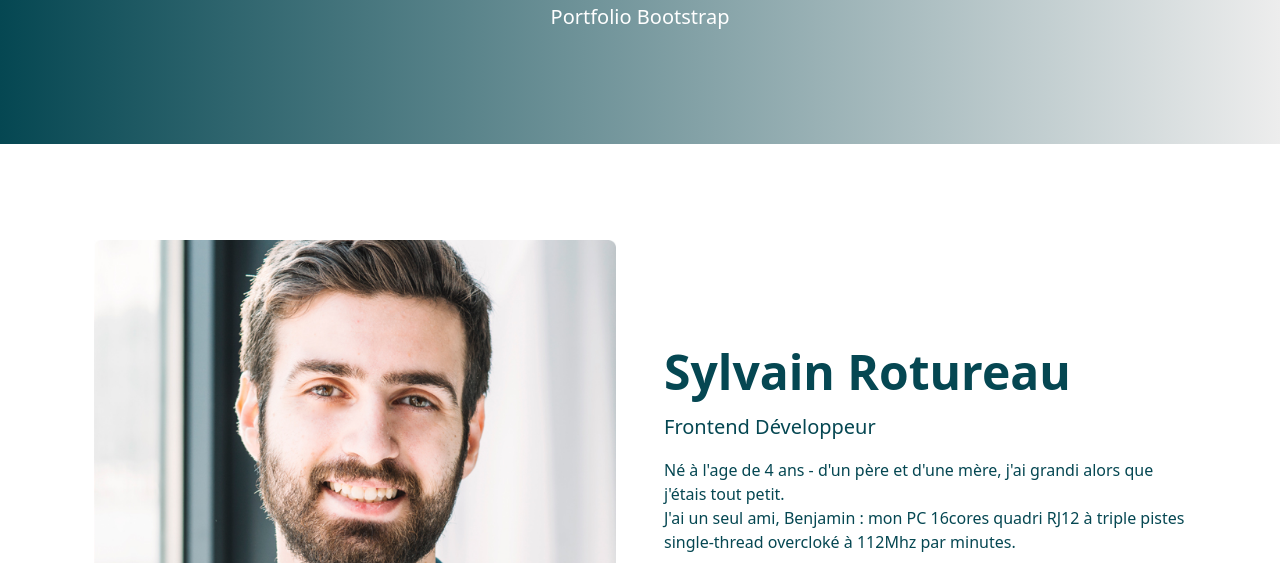
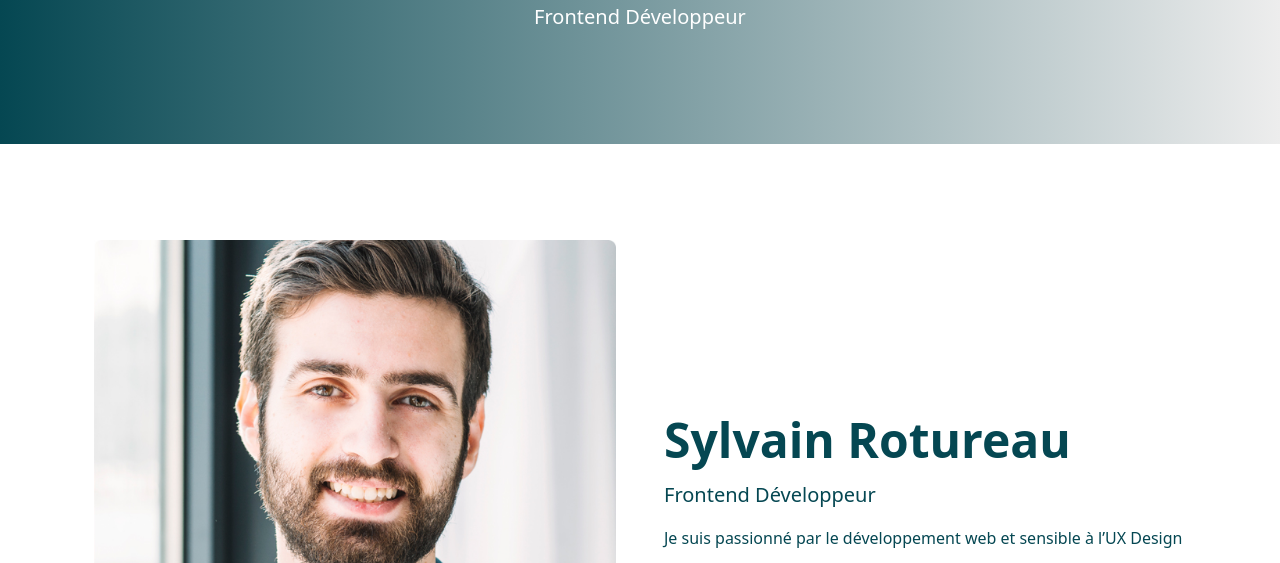
Before and after one commit to sylvainrotureau/portfolio2, a website: page index.html in a window 1280 px wide. Shown: the part 364-927 px from the top of the page. Drawn offline with nearby package versions, Linux system fonts and the light colour scheme.

Commit message:
Update index.html

```diff
--- a/index.html
+++ b/index.html
@@ -74,7 +74,7 @@
         <div class="position-relative overflow-hidden text-center bg-gradient text-white">
             <div class="col-md-5 p-lg-5 mx-auto my-5">
                 <h1 class="display-4 fw-normal">Sylvain Rotureau</h1>
-                <p class="lead fw-normal">Portfolio Bootstrap</p>
+                <p class="lead fw-normal">Frontend Développeur</p>
             </div>
             <div class="product-device shadow-sm d-none d-md-block"></div>
             <div class="product-device product-device-2 shadow-sm d-none d-md-block"></div>
@@ -89,14 +89,8 @@
                 <div class="col-lg-6">
                     <h1 class="display-5 fw-bold lh-1 mb-3">Sylvain Rotureau</h1>
                     <p class="lead">Frontend Développeur</p>
-                    <p>Né à l'age de 4 ans - d'un père et d'une mère, j'ai grandi alors que j'étais tout petit.
-                        <br>
-                        J'ai un seul ami, Benjamin : mon PC 16cores quadri RJ12 à triple pistes single-thread overcloké
-                        à
-                        112Mhz par minutes.
-                    </p>
                     <p>
-                        <--- Mattez ma photo. Je suis Beau gosse avec ma chemise à carreaux !!!
+                        Je suis passionné par le développement web et sensible à l’UX Design
                     </p>
                     <a class="btn btn-color2" href="./cv/cv2022.pdf" title="Téléchargez mon cv" download>
                         Téléchargez mon cv
```
